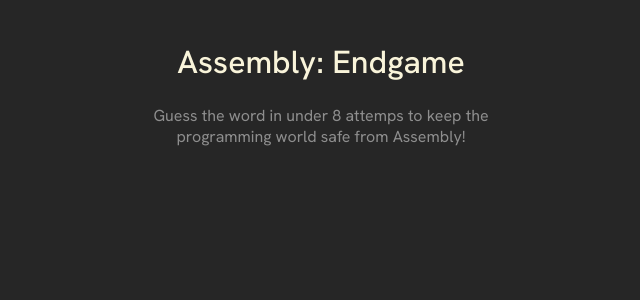
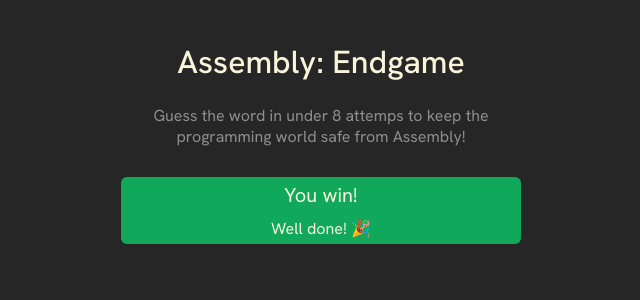
Before and after one commit to yvnks/assembly-endgame, a React (Vite) app: page / in a window 1280 px wide. Shown: the top 300 px of the page, without its empty margins (319-959 px from the left). Built offline with nearby package versions, Linux system fonts and the light colour scheme.

Commit message:
chore: create game status banner in the header

```diff
--- a/App.jsx
+++ b/App.jsx
@@ -6,6 +6,11 @@ export default function Hangman() {
                 <p className="info">Guess the word in under 8 attemps to
                 keep the programming world safe from Assembly!
                 </p>
+
+                <section className="game-status">
+                    <h2>You win!</h2>
+                    <p>Well done! 🎉</p>
+                </section>
             </header>
         </main>
     );
--- a/index.css
+++ b/index.css
@@ -25,3 +25,22 @@ header > .info {
     text-align: center;
     color: #8E8E8E;
 }
+
+section.game-status {
+    display: flex;
+    flex-direction: column;
+    align-items: center;
+    background-color: #10A95B;
+    border-radius: 6px;
+    margin-block: 30px;
+    color: #F9F4DA;
+}
+
+section.game-status > h2 {
+    font-size: 1.25rem;
+    font-weight: 400;
+    margin: 5px;
+}
+section.game-status > p {
+    margin: 5px;
+}
```
